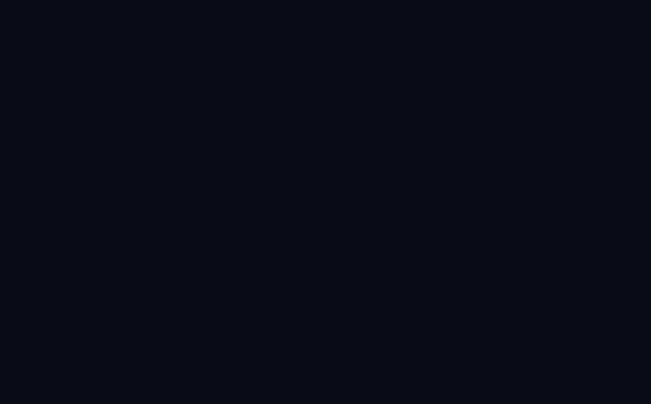
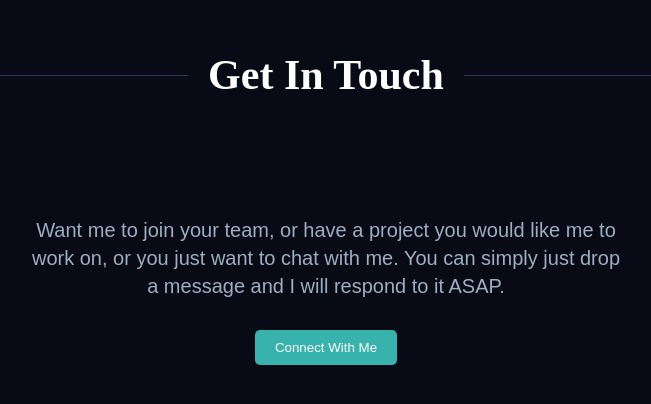
Before and after one commit to Funmi7/portfolio, a React (Create React App) app: page / in a window 1280 px wide. Shown: the part 4158-4562 px from the top of the page, without its empty margins (314-965 px from the left). Before the commit the page ends 3812 px from the top, so only its background shows below. Built offline with nearby package versions, Linux system fonts and the light colour scheme; the HTML template or start-up script is replaced by a standard one.

Commit message:
Basic stylings and content done

```diff
--- a/src/components/AboutMe.js
+++ b/src/components/AboutMe.js
@@ -66,7 +66,7 @@ const AboutMeStyled = styled.div`
       width: 50%;
       text-align: left;
       font-size: 1.8rem;
-      color: #a0aec0
+      color: #a0aec0;
     }
   }
 `;
--- a/src/components/ContactMe.js
+++ b/src/components/ContactMe.js
@@ -2,7 +2,9 @@ import React from "react";
 import styled from "styled-components";
 
 const ContactStyled = styled.div`
+  margin-top: 150vh;
   height: 100vh;
+  position: relative;
 
   h1 {
     margin-bottom: 15vh;
@@ -20,6 +22,27 @@ const ContactStyled = styled.div`
       width: 20%;
     }
   }
+
+  p {
+    width: 50%;
+    text-align: center;
+    margin-left: 25%;
+    color: #a0aec0;
+    font-size: 2rem;
+  }
+  button {
+    margin-top: 3rem;
+    color: white;
+    padding-left: 2rem;
+    padding-right: 2rem;
+    padding-top: 1rem;
+    padding-bottom:1rem;
+    border-radius: 5px;
+    border-style: none;
+    cursor: pointer;
+    background: #38b2ac;
+    margin-bottom: 3rem;
+  }
 `;
 
 const ContactMe = () => {
@@ -30,6 +53,14 @@ const ContactMe = () => {
         Get In Touch
         <div className="lineStyle"></div>
       </h1>
+      <div>
+        <p>
+          Want me to join your team, or have a project you would like me to work
+          on, or you just want to chat with me. You can simply just drop a
+          message and I will respond to it ASAP.
+        </p>
+      </div>
+      <button>Connect With Me</button>
     </ContactStyled>
   );
 };
--- a/src/components/Projects.js
+++ b/src/components/Projects.js
@@ -6,7 +6,6 @@ import vacationPlanner from "../img/vacation-planner.PNG";
 
 const ProjectStyled = styled.div`
   height: 100vh;
-
   h1 {
     margin-bottom: 15vh;
     font-weight: 900;
@@ -39,6 +38,7 @@ const ProjectStyled = styled.div`
         max-width: 100%;
         border-radius: 0.5rem;
         box-shadow: -2px 0px 2px 1px #ffffff;
+        height: auto;
       }
     }
 
```
